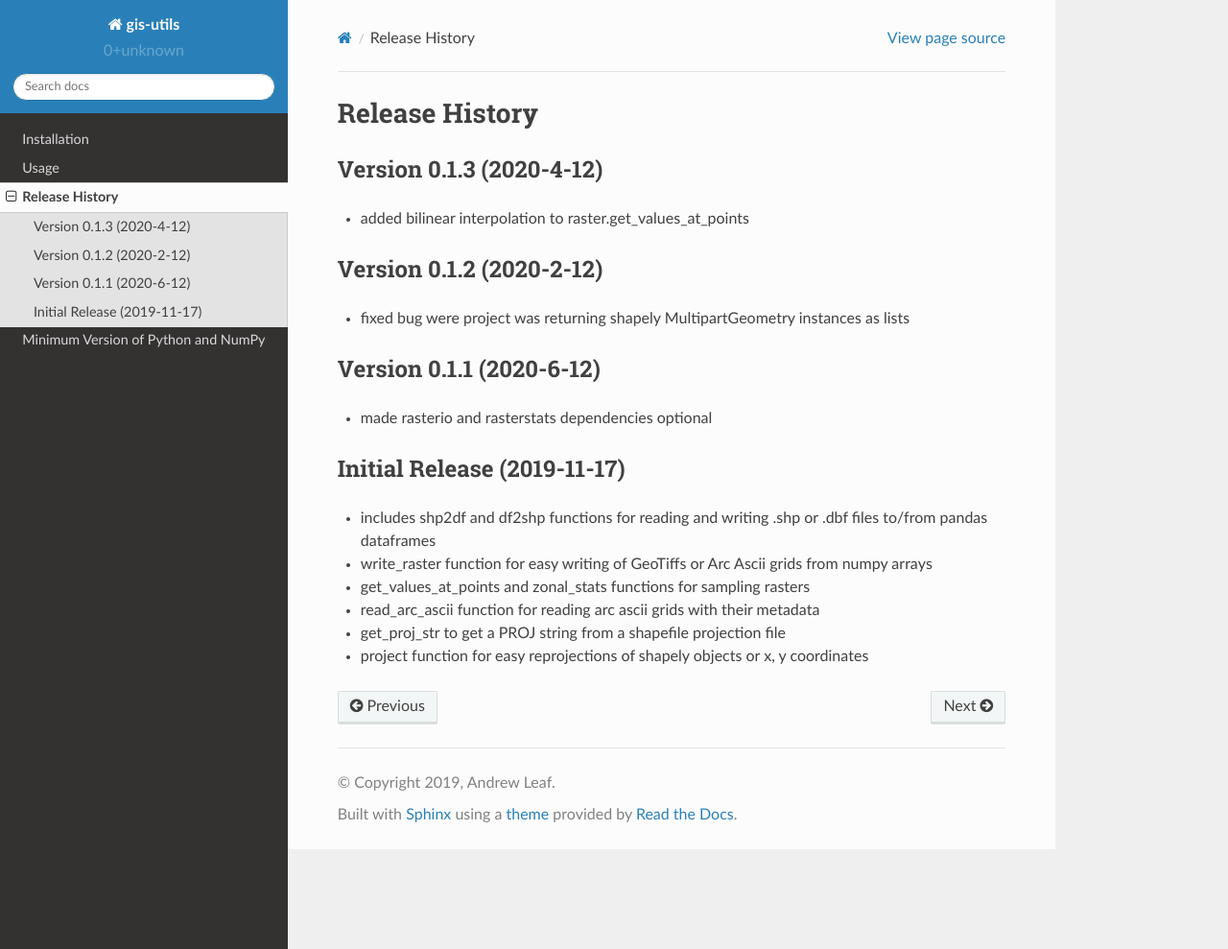
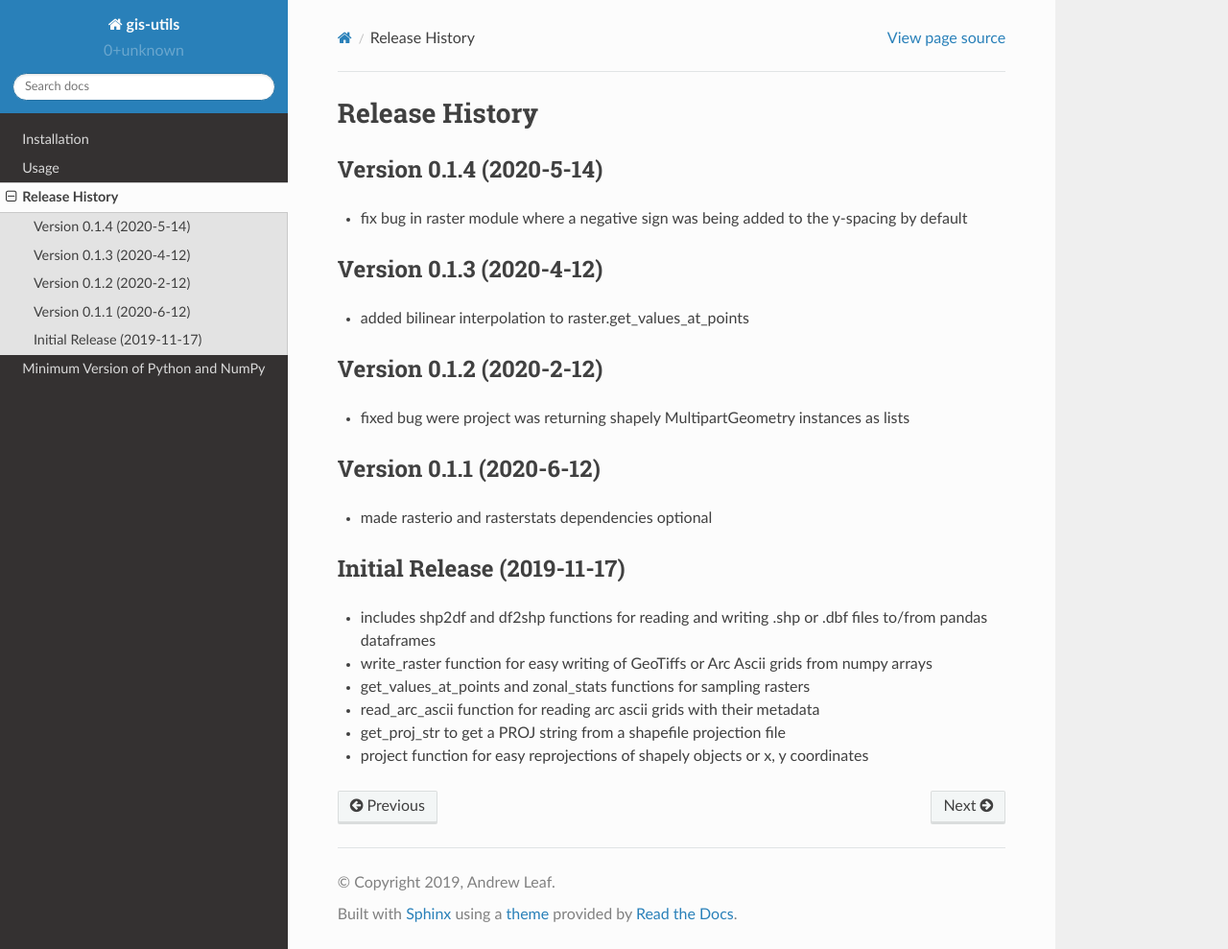
Before and after one commit to aleaf/gis-utils, a Sphinx documentation site: the page built from docs/source/release-history.rst, in a window 1280 px wide and 989 px high. Shown: the whole window at 96% size. Built offline with Sphinx 7.4.7 and the Read the Docs theme 2.0.0, drawn with Linux system fonts in a browser that asks for light colours.

Commit message:
update release history

```diff
--- a/docs/source/release-history.rst
+++ b/docs/source/release-history.rst
@@ -1,6 +1,10 @@
 ===============
 Release History
 ===============
+
+Version 0.1.4 (2020-5-14)
+--------------------------
+* fix bug in raster module where a negative sign was being added to the y-spacing by default
 
 Version 0.1.3 (2020-4-12)
 --------------------------
```
